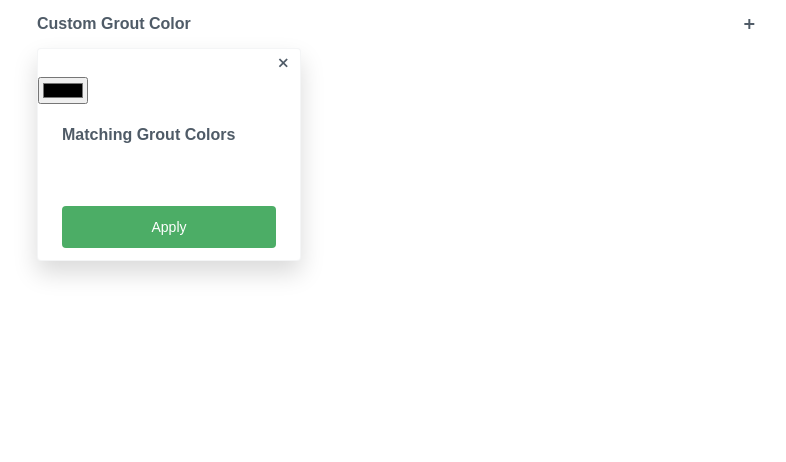
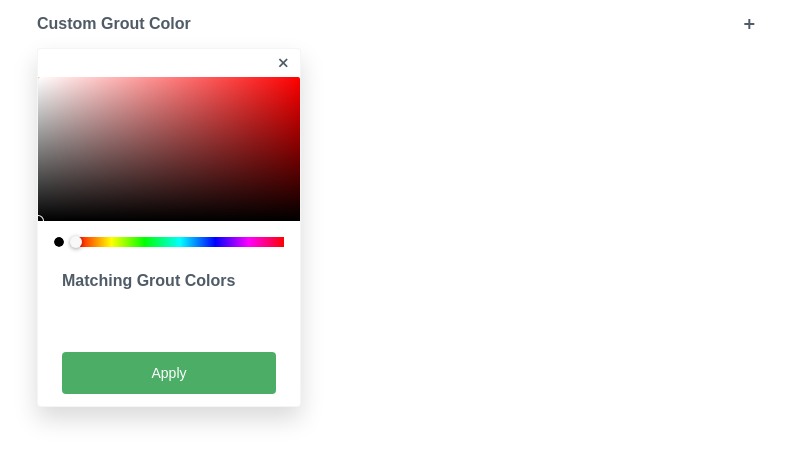
Before and after one commit to Volddemar4ik/picker, a React (Create React App) app: page / in a window 1280 px wide. Both pictures are taken after a click on the element 992 px from the left and 24 px from the top of the page. Shown: the top 462 px of the page, without its empty margins (243-1029 px from the left). Built offline with nearby package versions, Linux system fonts and the light colour scheme.

Commit message:
with picker

```diff
--- a/package.json
+++ b/package.json
@@ -7,6 +7,7 @@
     "@testing-library/react": "^13.4.0",
     "@testing-library/user-event": "^13.5.0",
     "react": "^18.2.0",
+    "react-color": "^2.19.3",
     "react-dom": "^18.2.0",
     "react-scripts": "5.0.1",
     "web-vitals": "^2.1.4"
--- a/src/App.js
+++ b/src/App.js
@@ -2,6 +2,7 @@ import React, { useState } from 'react'
 import './App.css';
 import './style.css'
 import Modal from './modal';
+
 
 function App() {
   const [showModal, setShowModal] = useState(false)
@@ -27,6 +28,7 @@ function App() {
               <div className="custom-grout-color-block__selected-color-text" id='main-selected-color'>{`${selectColor.colorNumber} ${selectColor.name}`}</div>
             </div>
           </div>
+
         </div>
       </div>
     </React.Fragment>
--- a/src/modal/index.js
+++ b/src/modal/index.js
@@ -1,20 +1,30 @@
 import { useState } from "react"
 import { defaultColors } from "./default_colors"
+import { ChromePicker } from "react-color"
 
 export default function Modal({ active, setActive, setColor }) {
     const [usedColor, setUsedColor] = useState('#000000')
     const [choosedColor, setChoosedColor] = useState('')
     const [selectedBlock, setSelectedBlock] = useState(null)
 
+    // custom picker
+    const [currenColor, setCurrentColor] = useState('#000')
+    const handleOnChange = color => {
+        setCurrentColor(color)
+        setUsedColor(color.hex)
+        findClosestColors(color.hex)
+    }
+
     const handleBlockClick = (blockId) => {
         setSelectedBlock(blockId)
     }
 
-    const handleSetColor = event => {
-        const selectedColor = event.target.value
-        setUsedColor(selectedColor)
-        findClosestColors(selectedColor)
-    }
+    // standart picker
+    // const handleSetColor = event => {
+    //     const selectedColor = event.target.value
+    //     setUsedColor(selectedColor)
+    //     findClosestColors(selectedColor)
+    // }
 
     // hex to rgb function
     const hexToRGB = hex => {
@@ -90,7 +100,13 @@ export default function Modal({ active, setActive, setColor }) {
                 </div>
 
                 <div className="modul-window__picker">
-                    <input type='color' className='modul-window__picker-window' onChange={handleSetColor} />
+                    {/* <input type='color' className='modul-window__picker-window' onChange={handleSetColor} /> */}
+                    <ChromePicker
+                        color={currenColor}
+                        onChange={handleOnChange}
+                        disableAlpha={true}
+                        className="custom-chrome-picker"
+                    />
                 </div>
 
                 <div className="modul-window__closest-grout-color">
--- a/src/style.css
+++ b/src/style.css
@@ -223,6 +223,21 @@ body {
     color: #FFFFFF;
 }
 
+.modul-window__picker .custom-chrome-picker {
+    width: 100% !important;
+    background: rgb(255, 255, 255) !important;
+    border-radius: 0 !important;
+    box-shadow: none !important;
+    box-sizing: initial !important;
+    /* font-family: Menlo; */
+    margin-bottom: 15px;
+}
+
+.flexbox-fix:nth-child(2) {
+    display: none !important;
+}
+
+
 /* media-queries */
 @media (min-width: 768px) {
     .container {
```
Also changed, not shown: src/modal/style.css (deleted), 1 other file (tests, documents, lock files or other folders).
